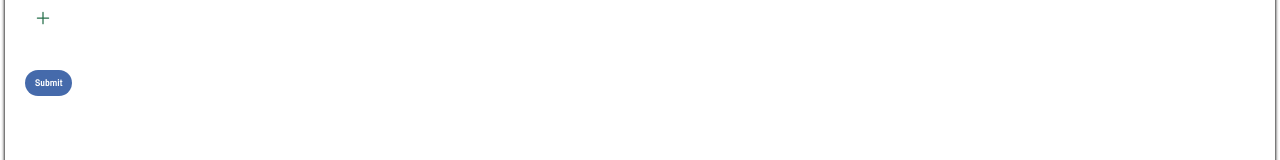
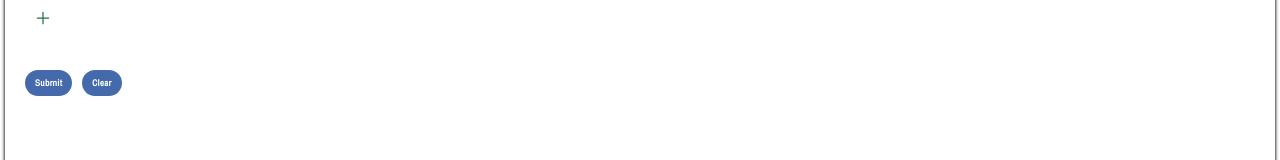
Before and after one commit to Prathana2000/Senior-Project-, a React (Create React App) app: page / in a window 1280 px wide. Shown: the part 420-580 px from the top of the page. Built offline with nearby package versions, Linux system fonts and the light colour scheme; the HTML template or start-up script is replaced by a standard one.

Commit message:
Add Clear button

```diff
--- a/src/components/FormComponent.js
+++ b/src/components/FormComponent.js
@@ -52,14 +52,16 @@ function FromComponent() {
 
   const handleSubmit = async (event) => {
     event.preventDefault();
-    setNumberInput("");
-    setTexts([""]);
+    // setNumberInput(0);
+    // setTexts([""]);
     console.log("texts ::: ", texts);
     //รับ-ส่งข้อมูลระหว่าง client และ server และแสดงผลลัพธ์ที่ resultcomponent
     const queryResult = await queryData(texts);
     console.log("queryResult ::: ", queryResult);
     setResult(queryResult);
   };
+
+  const handleClearForm = () => {};
 
   return (
     <div className="form">
@@ -103,12 +105,15 @@ function FromComponent() {
                 <IoAdd size={20} />
               </button>
             )}
-              {result?.length > 0 && <ResultLabel result={result[index]}/>}
+            {result?.length > 0 && <ResultLabel result={result[index]} />}
           </div>
         ))}
         <br />
         <button className="submit-btn" type="submit">
           Submit
+        </button>
+        <button className="submit-btn" onClick={handleClearForm}>
+          Clear
         </button>
         {/* <div>
           {test.map((val, key) => {
```
